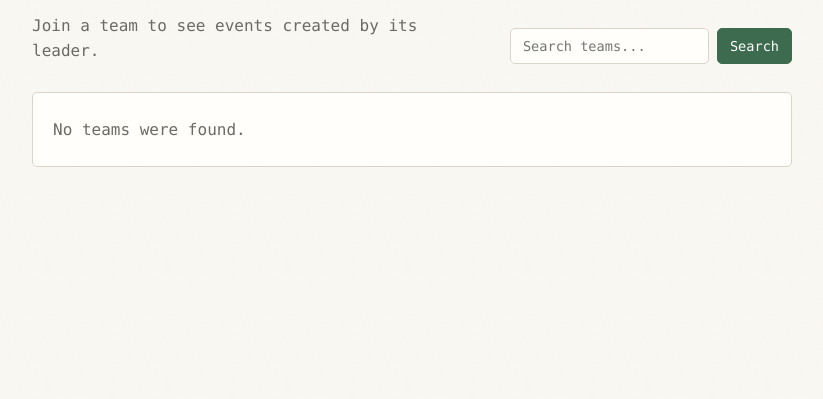
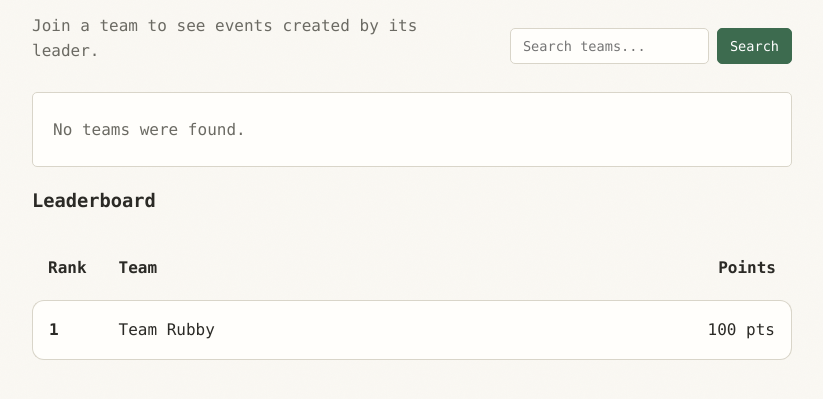
Before and after one commit to benedismer/DAT257, a Flask app: page /teams in a window 1280 px wide. Shown: the part 213-612 px from the top of the page, without its empty margins (228-1051 px from the left). Run offline with Flask 3, Linux system fonts and the light colour scheme; data that the repository does not hold is empty; some libraries are stand-ins or nearby versions.

Commit message:
Add leaderboard to the html

```diff
--- a/templates/Teams.html
+++ b/templates/Teams.html
@@ -65,6 +65,42 @@
 			.search-form { margin-top: 20px; }
 			.search { flex: 1; width: auto; }
 		}
+
+
+/* Leaderboard */
+.leaderboard {
+    width: 100%;
+    border-spacing: 0 10px;
+}
+
+.leaderboard th {
+    text-align: left;
+    padding: 10px 16px;
+}
+
+.leaderboard td {
+    padding: 16px;
+    background: var(--surface);
+    border-top: 1px solid var(--border);
+    border-bottom: 1px solid var(--border);
+}
+
+.leaderboard td:first-child {
+    width: 50px;
+    font-weight: bold;
+    border-left: 1px solid var(--border);
+    border-radius: 12px 0 0 12px;
+}
+
+.leaderboard td:last-child {
+    text-align: right;
+    border-right: 1px solid var(--border);
+    border-radius: 0 12px 12px 0;
+}
+
+.leaderboard th:last-child {
+    text-align: right;
+}
 {% endblock %}
 
 {% block content %}
@@ -102,6 +138,28 @@
 				<div class="empty-state">No teams were found.</div>
 			{% endfor %}
 		</section>
+
+		<!-- Leaderboard -->
+<h3>Leaderboard</h3>
+
+<table class="leaderboard">
+    <tr>
+        <th>Rank</th>
+        <th>Team</th>
+        <th>Points</th>
+    </tr>
+
+    {% for team in teams %}
+    <tr>
+        <td>{{ loop.index }}</td>
+        <td>{{ team[1] }}</td>
+        <td>0 pts</td>
+    </tr>
+    {% endfor %}
+
+	<tr><td>1</td><td>Team Rubby</td><td>100 pts</td></tr>								<!-- test -->
+</table>
+
 		{% if team_members %}
 			<section class="member-list" aria-labelledby="member-list-title">
 				<h3 id="member-list-title">My team members</h3>
```
